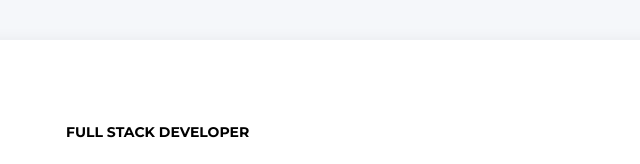
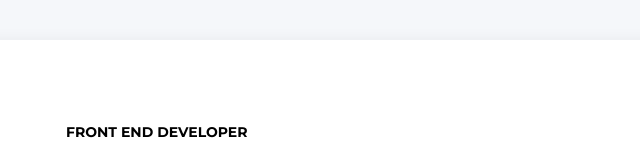
Before and after one commit to TetianaSv/resume, a plain HTML site: page index.html in a window 1280 px wide. Shown: the top 164 px of the page, 404-1044 px from the left. Drawn offline with Linux system fonts and the light colour scheme; grey boxes are pictures that could not be loaded.

Commit message:
Update index.html

```diff
--- a/index.html
+++ b/index.html
@@ -138,7 +138,7 @@
         <div class="about-me-container">
             <!--about me main info-->
             <div class="info-container">
-                <h2 class="profession">Full stack Developer</h2>
+                <h2 class="profession">Front End Developer</h2>
                 <h1 class="name">Tatiana Svinar</h1>
                 <p class="discription" >I’m a student in GoIT school. I like development, programming and everything related to IT! Like mathematics, logic, taxonomy and when the code looks pretty! </p>
             </div>
```
